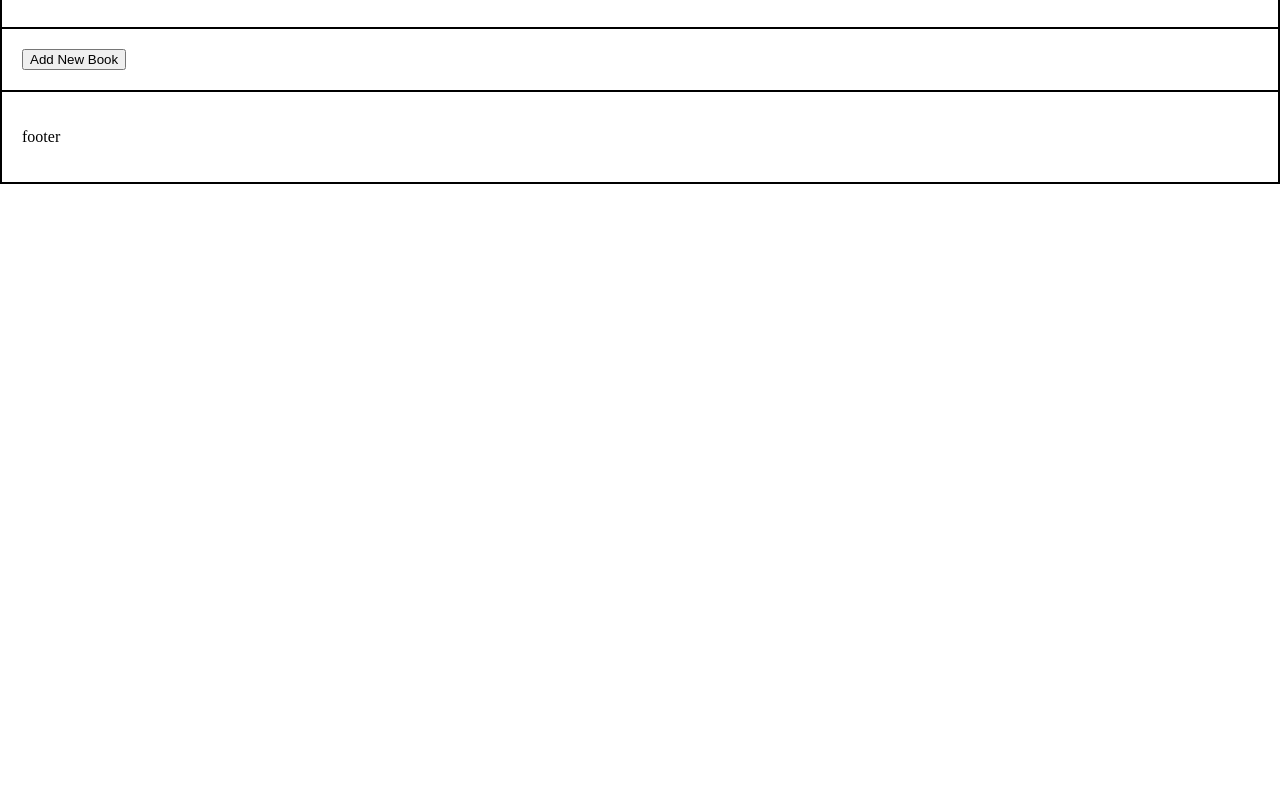
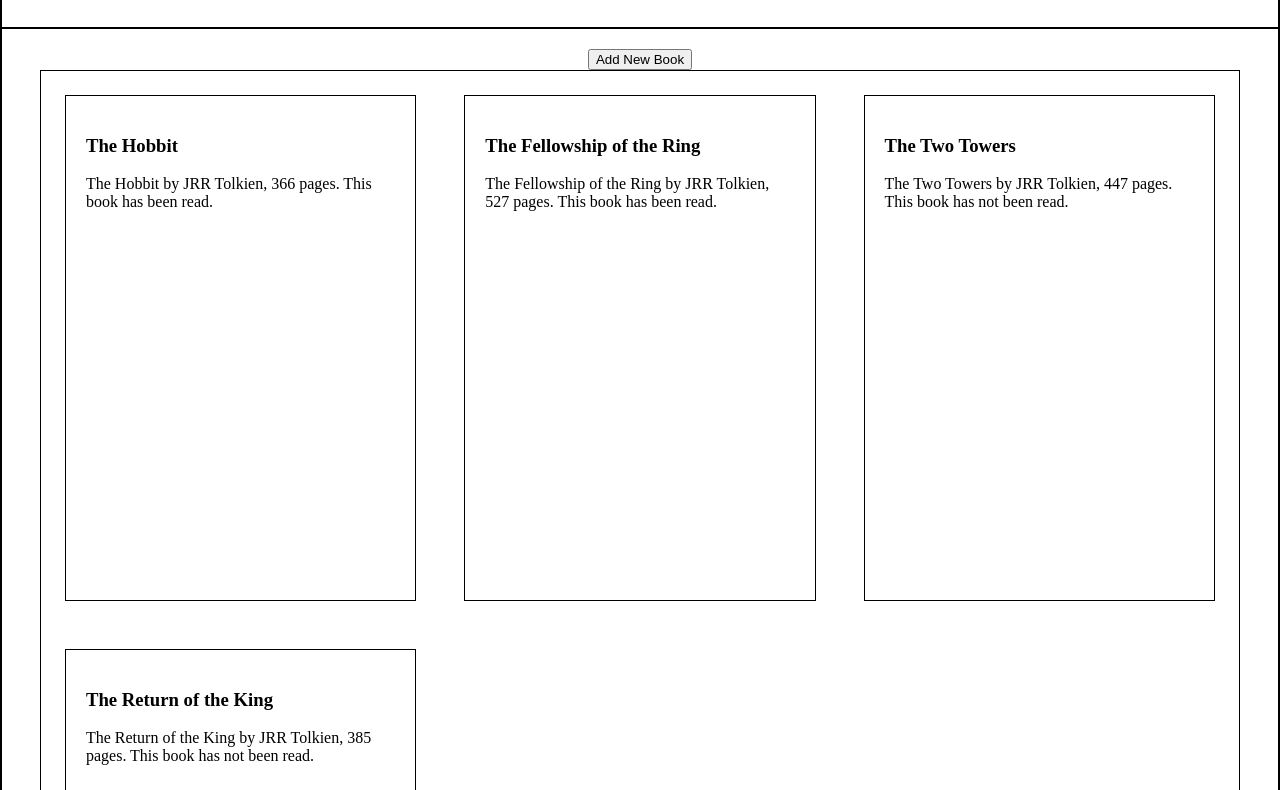
Before and after one commit to mattmuroya/library, a plain HTML site: page index.html in a window 1280 px wide. Shown: the part 95-885 px from the top of the page. Before the commit the page ends 800 px from the top, so only its background shows below. Drawn offline with Linux system fonts and the light colour scheme.

Commit message:
add bookshelf layout and draw function

```diff
--- a/index.html
+++ b/index.html
@@ -16,7 +16,11 @@
     </div>
 
     <div class="body">
+
       <button class="new-book-btn">Add New Book</button>
+
+      <div class="bookshelf"></div>
+
       <div class="new-book-overlay">
         <div class="new-book-form">
           <div class="form-header">
@@ -25,6 +29,7 @@
           <p>This is the new book form.</p>
         </div>
       </div>
+
     </div>
 
     <div class="footer">
--- a/script.js
+++ b/script.js
@@ -16,7 +16,7 @@ Book.prototype.info = function () {
 }
 
 Book.prototype.changeReadStatus = function () {
-  this.read = this.read ? false : true;
+  this.read = !this.read;
 }
 
 // addd a book (or array of books) to library
@@ -37,6 +37,24 @@ const bookThree = new Book('The Two Towers', 'JRR Tolkien', 447, false);
 const bookFour = new Book('The Return of the King', 'JRR Tolkien', 385, false);
 
 addToLibrary(bookOne, bookTwo, bookThree, bookFour);
+
+// draw library
+
+const bookshelf = document.querySelector('.bookshelf');
+
+function drawBooks() {
+  myLibrary.forEach(book => {
+    let bookCard = document.createElement('div');
+    let bookMarkup = `
+        <h3>${book.title}</h3>
+        <p>${book.info()}</p>`;
+    bookCard.classList.add('book-card');
+    bookCard.insertAdjacentHTML('afterbegin', bookMarkup);
+    bookshelf.appendChild(bookCard);
+  });
+}
+
+drawBooks();
 
 // 'add new book' button and form popup
 
--- a/style.css
+++ b/style.css
@@ -12,6 +12,8 @@
   border: 1px solid black;
  }
 
+ /* basic strucutral elements */
+
  .wrapper {
    display: flex;
    flex-direction: column;
@@ -23,7 +25,46 @@
   .footer {
     padding: 20px;
     width: 100%;
+    display: flex;
+    flex-direction: column;
+    align-items: center;
   }
+
+  /* bookshelf and book cards */
+
+  .bookshelf {
+    display: flex;
+    flex-wrap: wrap;
+    /*border: 1px solid black;*/
+    max-width: 1200px;
+  }
+
+  .book-card {
+    padding: 20px;
+    flex: 0 0 29.33333%;
+    margin: 2%;
+    overflow: hidden;
+  }
+
+  .book-card::before {
+    content: '';
+    float: right;
+    padding-top: 150%; 	/* initial ratio of 1:1*/
+  }
+
+  @media screen and (max-width: 950px) {
+    .book-card {
+      flex: 0 0 46%;
+    }
+  }
+
+  @media screen and (max-width: 500px) {
+    .book-card {
+      flex: 0 0 96%;
+    }
+  }
+
+  /* 'new book' form overlay and window */
 
   .new-book-overlay {
   display: none;
@@ -45,11 +86,8 @@
   transform: translate(-50%, -50%);
   padding: 20px;
   width: 80%;
-
   display: flex;
   flex-direction: column;
-
-
 }
 
 .form-header {
```
